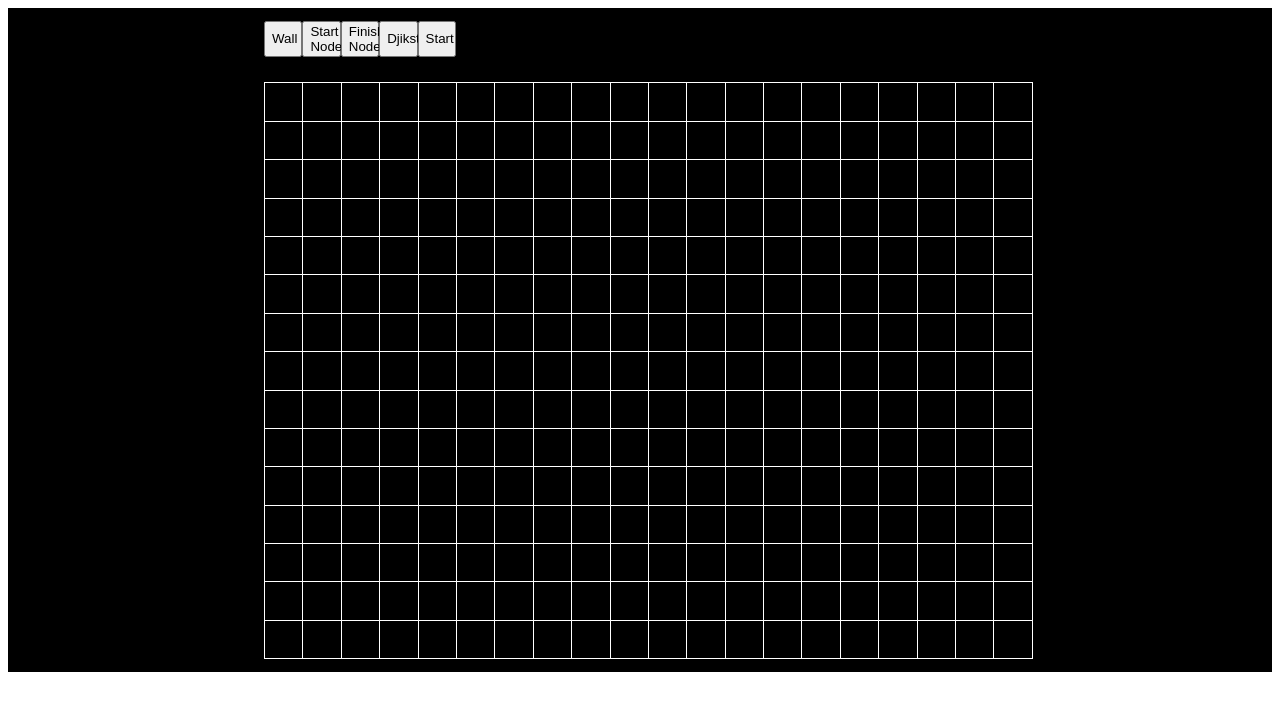
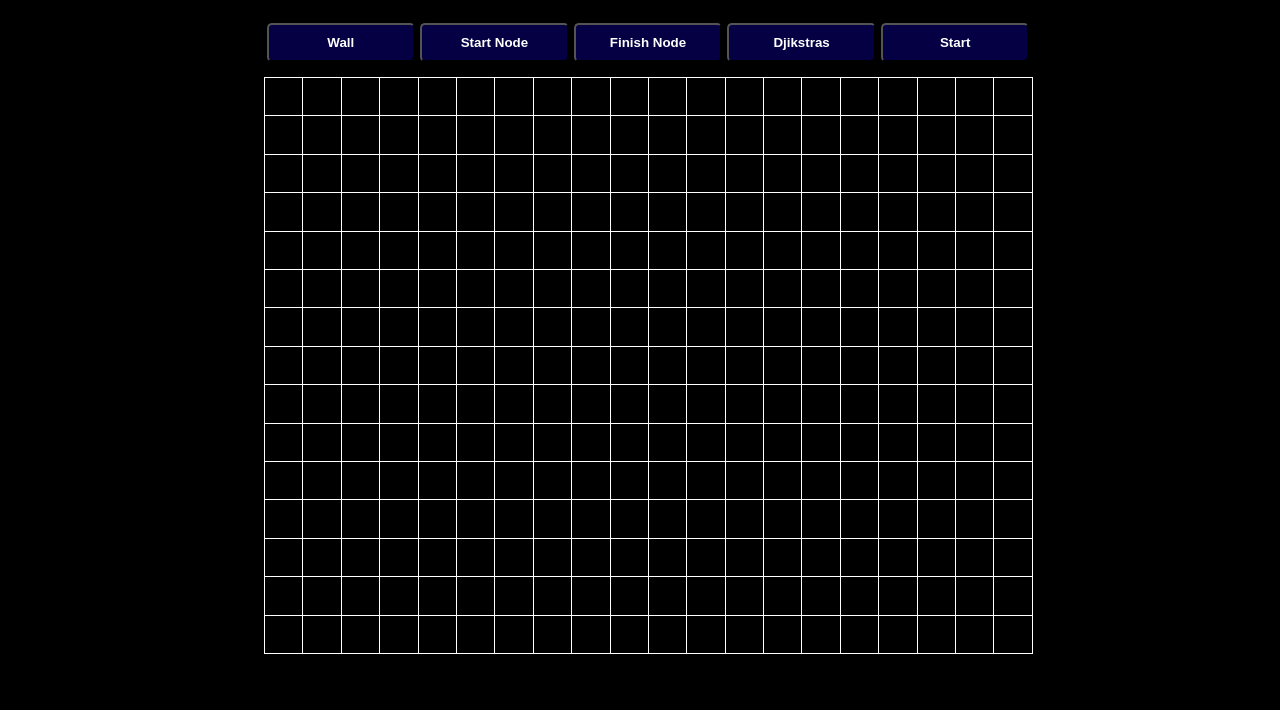
Before and after one commit to GSherw00d/AlgorithmVisualizer, a React (Create React App) app in the folder myapp/: page / in a window 1280 px wide. Shown: the top 710 px of the page. Built offline with nearby package versions, Linux system fonts and the light colour scheme.

Commit message:
some styling done

```diff
--- /dev/null
+++ b/myapp/public/index.css
@@ -0,0 +1,3 @@
+body {
+  background-color: black;
+}
--- a/myapp/public/index.html
+++ b/myapp/public/index.html
@@ -10,6 +10,7 @@
     />
     <link rel="apple-touch-icon" />
     <link rel="manifest" />
+    <link rel="stylesheet" href="index.css" />
     <title>React App</title>
   </head>
   <body>
--- a/myapp/src/components/Grid.css
+++ b/myapp/src/components/Grid.css
@@ -1,3 +1,6 @@
+.EMPTY {
+  background-color: black;
+}
 .WALL {
   background-color: red;
 }
@@ -9,9 +12,30 @@
   background-color: orange;
 }
 .VISITED {
-  background-color: blue;
+  animation-fill-mode: forwards;
+  animation-name: visited;
+  animation-duration: 1s;
+}
+
+@keyframes visited {
+  from {
+  }
+  to {
+    background-color: blue;
+  }
 }
 
 .SHORTEST {
-  background-color: green;
+  animation-fill-mode: forwards;
+  animation-name: shortest;
+  animation-duration: 1s;
 }
+
+@keyframes shortest {
+  from {
+    background-color: blue;
+  }
+  to {
+    background-color: green;
+  }
+}
--- a/myapp/src/components/Grid.module.css
+++ b/myapp/src/components/Grid.module.css
@@ -13,5 +13,5 @@
 }
 
 .element:hover {
-  background-color: blue;
+  background-color: purple;
 }
--- a/myapp/src/components/SelectionBar.js
+++ b/myapp/src/components/SelectionBar.js
@@ -59,13 +59,14 @@ class SelectionBar extends Component {
 
   render() {
     return (
-      <div className={styles.Container}>
+      <div className={styles.container}>
         <button
           className={this.props.isActive.wall}
           onClick={this.handleClickWall}
         >
           Wall
         </button>
+
         <button
           className={this.props.isActive.startNode}
           onClick={this.handleClickSNode}
@@ -73,6 +74,7 @@ class SelectionBar extends Component {
           {" "}
           Start Node
         </button>
+
         <button
           className={this.props.isActive.finishNode}
           onClick={this.handleClickFNode}
--- a/myapp/src/components/SelectionBar.module.css
+++ b/myapp/src/components/SelectionBar.module.css
@@ -1,5 +1,18 @@
-.Container {
-  margin: 1vw 20vw;
+.container {
+  margin-top: 1vw;
+  margin-left: 20vw;
   display: inline-grid;
-  grid-template-columns: repeat(5, 3vw);
+  grid-template-columns: repeat(5, 12vw);
 }
+
+button {
+  height: 3vw;
+  background-color: rgb(5, 0, 68);
+  margin: 0.2vw;
+  border-radius: 5px;
+  color: white;
+  font-weight: bold;
+}
+button:hover {
+  background-color: purple;
+}
```
